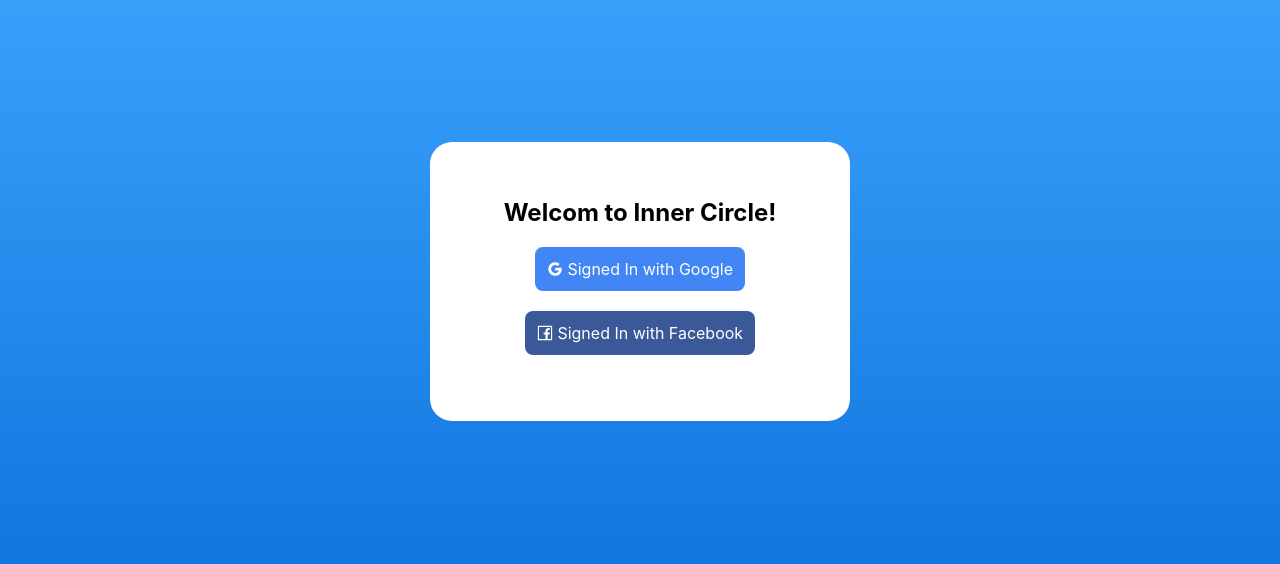
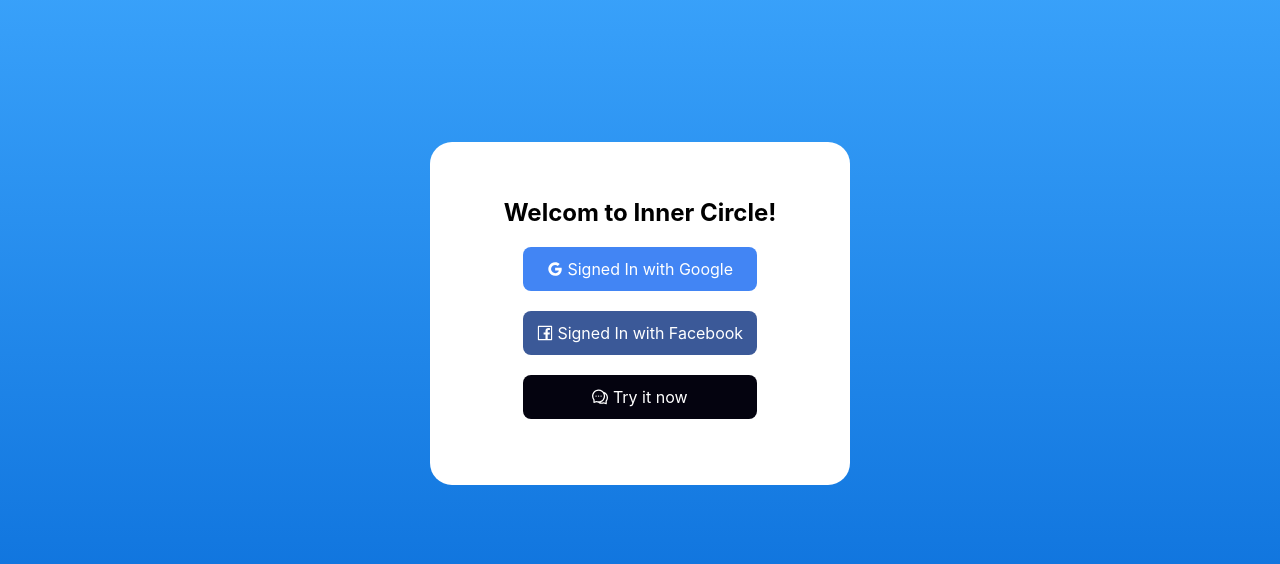
Before and after one commit to louiskwt/inner-circle-chat, a React app: page / in a window 1280 px wide. Shown: the part 114-678 px from the top of the page. Built offline with nearby package versions, Linux system fonts and the light colour scheme; some packages are replaced by stand-ins of ours; no server answers.

Commit message:
implemented demo login and improved css

```diff
--- a/src/components/Login.js
+++ b/src/components/Login.js
@@ -1,9 +1,18 @@
 import React from 'react';
-import { GoogleOutlined, FacebookOutlined } from '@ant-design/icons';
+import {
+	GoogleOutlined,
+	FacebookOutlined,
+	CommentOutlined
+} from '@ant-design/icons';
 import firebase from 'firebase/app';
 import { auth } from '../firebase';
 
 const Login = () => {
+	const handleDemo = () => {
+		const email = 'demo@gmail.com';
+		const password = 'demo123';
+		firebase.auth().signInWithEmailAndPassword(email, password);
+	};
 	return (
 		<div id='login-page'>
 			<div id='login-card'>
@@ -30,6 +39,11 @@
 				>
 					<FacebookOutlined /> Signed In with Facebook
 				</div>
+				<br />
+				<br />
+				<div className='login-button demo' onClick={handleDemo}>
+					<CommentOutlined /> Try it now
+				</div>
 			</div>
 		</div>
 	);
--- a/src/index.css
+++ b/src/index.css
@@ -73,6 +73,7 @@
 	padding: 12px;
 	border-radius: 8px;
 	display: inline-block;
+	width: 210px;
 }
 
 .facebook {
@@ -81,6 +82,11 @@
 
 .google {
 	background-color: #4285f4;
+	color: white;
+}
+
+.demo {
+	background-color: #04030f;
 	color: white;
 }
 
```
Lines whose indentation alone changed are shown as unchanged.
